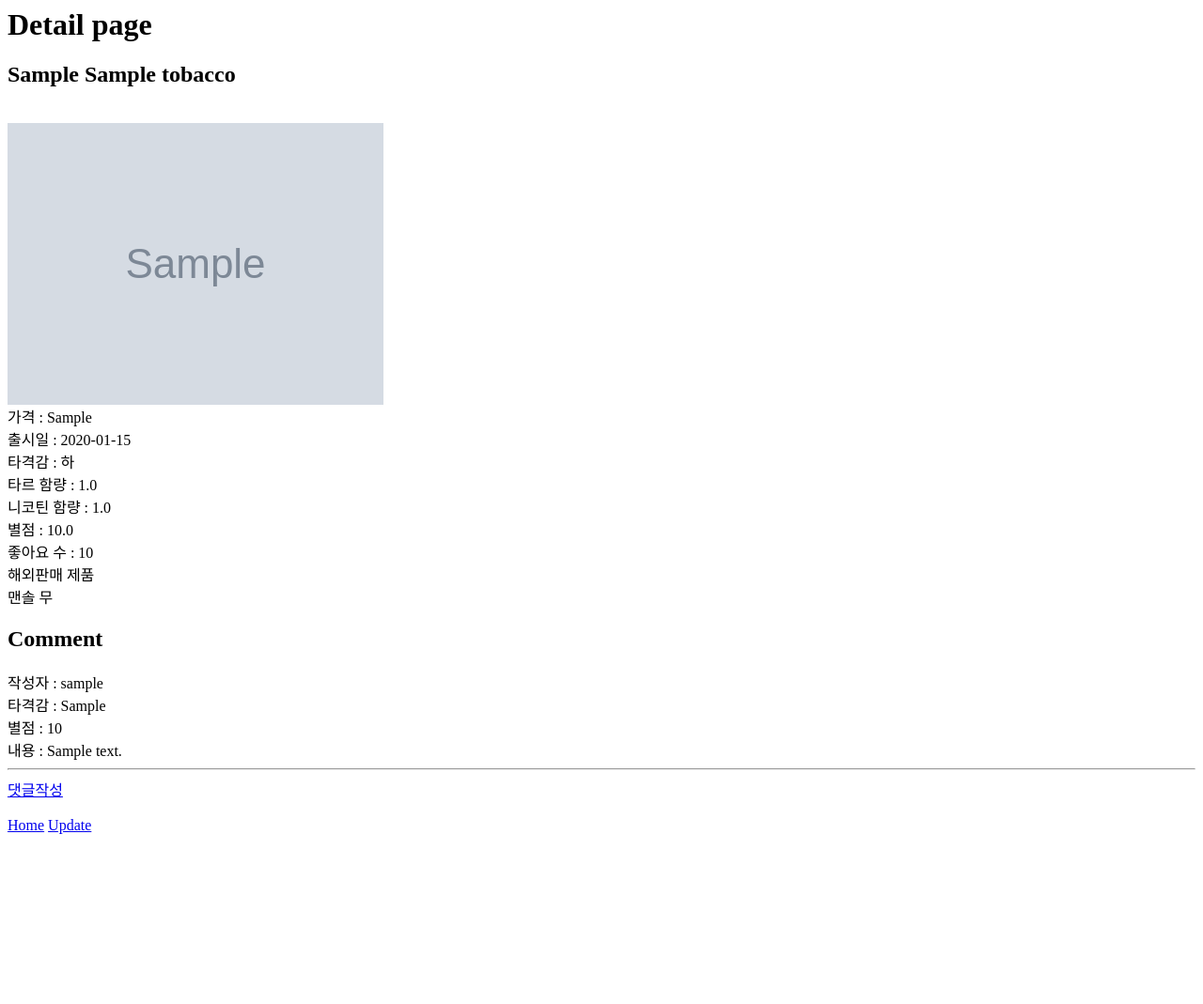
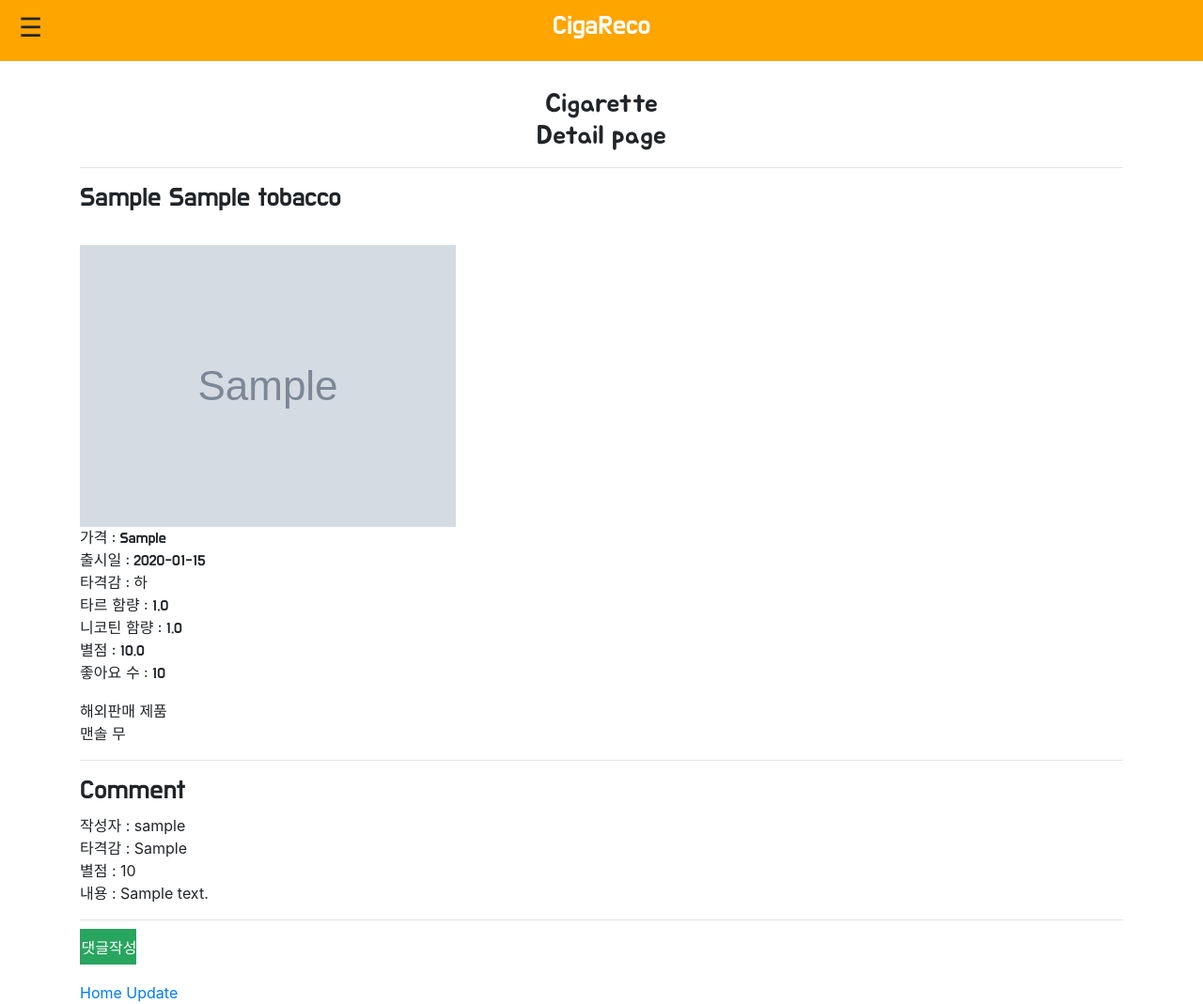
Before and after one commit to chelseashin/Like_Lion_Hackerton_team6, a Django app: page /detail/1/ in a window 1280 px wide. Shown: the whole page at 94% size. Before the commit the page ends 888 px from the top, so only its background shows below. Run offline with Django 3.2, Linux system fonts and the light colour scheme; tables that the repository leaves empty hold one stand-in row (values such as "Sample post"); grey boxes marked "Sample" are stand-in pictures; some libraries are stand-ins or nearby versions.

Commit message:
last commit

```diff
--- a/team6/accounts/urls.py
+++ b/team6/accounts/urls.py
@@ -7,5 +7,5 @@ urlpatterns = [
     path('signup/profile_id', views.signup, name="signup"),
     path('login/', views.login, name="login"),
     path('logout/', views.logout, name="logout"),
-    path('mypage/<str:profile_id>', views.mypage, name="mypage"),
+    path('mypage/<int:profile_id>', views.mypage, name="mypage"),
 ]
--- a/team6/cigarettes/templates/cigarettes/_nav.html
+++ b/team6/cigarettes/templates/cigarettes/_nav.html
@@ -76,8 +76,12 @@ label:hover{
   <ul>
     <li><a href="{% url 'cigarettes:index' %}">cigarettes</a></li>
     {% if user.is_authenticated %}
-        <li><a href="{% url 'accounts:mypage' profile.id %}">mypage</a></li>
-        <li><a href="{% url 'accounts:logout' %}">logout</a></li>
+        {% if user.is_superuser %}
+          <li><a href="{% url 'accounts:logout' %}">logout</a></li>
+        {% else %}
+          <li><a href="{% url 'accounts:logout' %}">logout</a></li>
+          {% comment %} <li><a href="{% url 'accounts:mypage' profile.id %}">mypage</a></li> {% endcomment %}
+        {% endif %}
     {% else %}
         <li><a href="{% url 'accounts:login' %}">login</a></li>
         <li><a href="{% url 'accounts:signup' %}">signup</a></li>
--- a/team6/cigarettes/templates/cigarettes/cigarette_detail.html
+++ b/team6/cigarettes/templates/cigarettes/cigarette_detail.html
@@ -1,12 +1,49 @@
-<h1>Detail page</h1>
+{% extends 'base.html' %}
+{% load static %}
 
-<h2>{{ tobacco.brand }} {{ tobacco.name }}</h2>
+{% block content %}
+<style>
+    h1 {
+            margin-top: 30px;
+            text-align: center;
+            font-size: 1.75rem;
+            font-family: 'Jua', sans-serif;
+        }
+
+    h3, p {
+        font-family: 'Do Hyeon', sans-serif;
+    }
+    a .ciga {
+        font-family: 'Do Hyeon', sans-serif;
+        text-decoration: none !important;
+        color : black;
+    }
+
+    .add_ciga {
+        width: 100px;
+        padding: .8em 0 10px .10em;
+        background-color: #28A55F;
+        border: none;
+        color:  white;
+        cursor: pointer;
+        text-transform: uppercase;
+        margin-top: 20px;
+        text-align: center;
+        font-family: 'Do Hyeon', sans-serif;
+    }
+</style>
+
+<h1>Cigarette<br>
+Detail page</h1>
+<hr>
+<h3>{{ tobacco.brand }} {{ tobacco.name }}</h3>
 <br>
 {% if tobacco.photo %}
     <div class="tobacco_photo">
         <img src="{{ tobacco.photo.url }}">
     </div>
 {% endif %}
+<p>
 가격 : {{ tobacco.price }} <br>
 출시일 : {{ tobacco.rel_date }} <br>
 타격감 : {{ tobacco.feel_of_hit }} <br>
@@ -18,13 +55,14 @@
 {% if tobacco.c_type %}
     전자담배 종류 : {{ tobacco.c_type }} <br>
 {% else %}
+</p>
     {% if tobacco.is_local == True %} 국내판매 제품
     {% else %} 해외판매 제품
     {% endif %} <br>
     {% if tobacco.is_menthol == True %} 맨솔 유 {% else %} 맨솔 무 {% endif %} <br>
 {% endif %}
-
-<h2> Comment </h2>
+<hr>
+<h3> Comment </h3>
 {% for comment in comment_list %}
     작성자 : {{ comment.belongs_to_user.nickname }}<br>
     타격감 : {{comment.feel_of_hit}}<br>
@@ -32,7 +70,8 @@
     내용 : {{comment.content}}<br>
     <hr>
 {% endfor %}
-<a href="{% url 'cigarettes:comment' tobacco.id %}">댓글작성</a>
+<a class="add_ciga" href="{% url 'cigarettes:comment' tobacco.id %}">댓글작성</a>
 <br><br>
 <a href="{% url 'cigarettes:index' %}">Home</a>
 <a href="{% url 'cigarettes:edit_cigarette' tobacco.id %}">Update</a>
+{% endblock %}
--- a/team6/cigarettes/templates/cigarettes/create_tobacco.html
+++ b/team6/cigarettes/templates/cigarettes/create_tobacco.html
@@ -49,6 +49,8 @@
             <br>
             제품 명: <input name="name" type="text" value="">
             <br>
+            이미지: <input type="file" class="" accept=".jpg,.jpeg,.png,.gif" name="photo">
+            <br>
             가격 : <input name="price" type="text" value="">
             <br>
             타르 함량 : <input name="tar" type="text" value="">
@@ -75,6 +77,8 @@
             브랜드 명: <input name="brand" type="text" value={{edit_cigarette.brand}}>
             <br>
             제품 명: <input name="name" type="text" value={{edit_cigarette.name}}>
+            <br>
+            이미지: <input type="file" class="" accept=".jpg,.jpeg,.png,.gif" name="photo">
             <br>
             가격 : <input name="price" type="text" value={{edit_cigarette.price}}>
             <br>
--- a/team6/cigarettes/views.py
+++ b/team6/cigarettes/views.py
@@ -3,6 +3,7 @@ from django.shortcuts import get_object_or_404, redirect, render
 from django.utils import timezone
 from cigarettes.models import Tobacco, Cigarettes, ElecCigarettes, Comment
 from accounts.models import Profile
+from django.contrib.auth.models import User
 
 # Create your views here.
 def index(request):
@@ -15,6 +16,10 @@ def index(request):
         user = request.user
         profile = Profile.objects.get(user = user)
         context = {'tobacco':tobacco, 'profile':profile}
+        # if Profile.objects.filter(user = user) is None:
+
+
+        # context = {'tobacco':tobacco}
         return render(request, 'cigarettes/index.html', context)
 
 def detail(request, cigarette_id):
@@ -170,7 +175,7 @@ def update_cigarette(request, update_cigarette_id):
     cigarette.is_menthol = request.POST.get('is_menthol')
     cigarette.save()
 
-    return redirect('/detail/'+ str(update_cigarette_id))
+    return redirect('/detail/'+ str(update_cigarette_id)+'/')
 
 
 def edit_elec_cigarette(request, edit_elec_cigarette_id):
@@ -193,4 +198,4 @@ def update_elec_cigarette(request, update_elec_cigarette_id):
     elec_cigarette.rel_date = request.POST.get('rel_date')
     elec_cigarette.save()
 
-    return redirect('/detail/'+ str(update_cigarette_id))
+    return redirect('/detail/'+ str(update_cigarette_id)+'/')
```
Also changed, not shown: team6/accounts/templates/accounts/mypage.html (+26 -1 lines), team6/cigarettes/templates/cigarettes/comment.html (+44 -1 lines), team6/cigarettes/templates/cigarettes/index.html (+31 -4 lines), team6/static/img/ciga.jpg (added), team6/static/img/ciga2.jpg (added).
